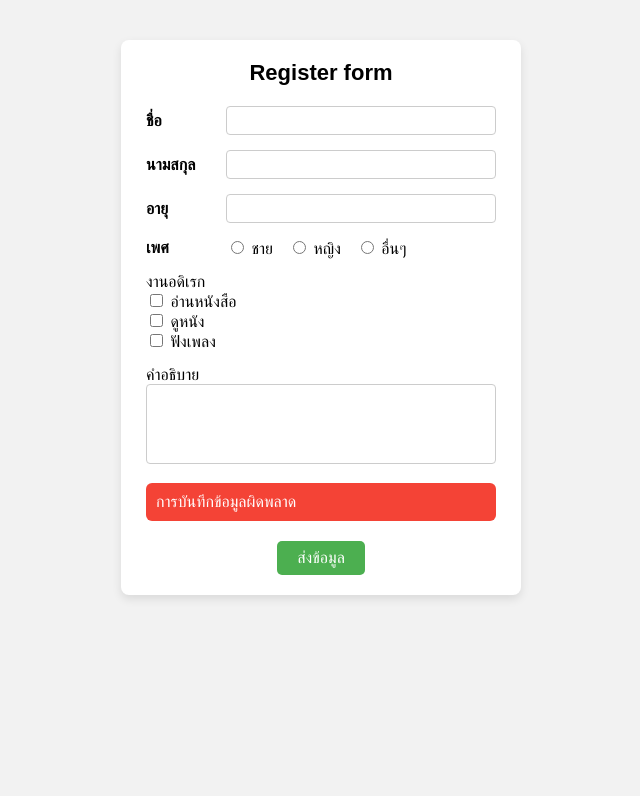
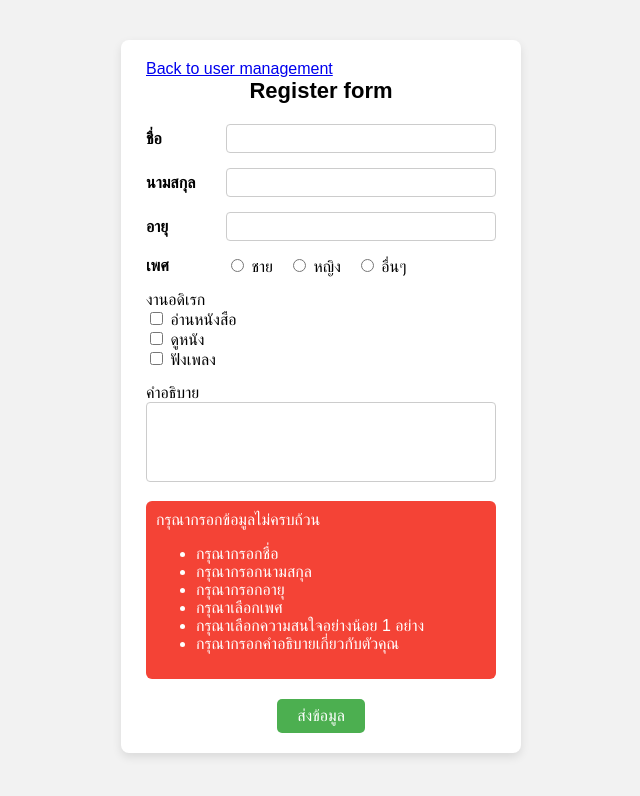
Before and after one commit to prapavarin-v/241-821-2568, a plain HTML site: page Frontend/index.html in a window 1280 px wide. Both pictures are taken after a click on the button "ส่งข้อมูล". Shown: the whole page, without its empty margins (319-959 px from the left). Drawn offline with nearby package versions, Linux system fonts and the light colour scheme.

Commit message:
update new

```diff
--- a/Frontend/index.html
+++ b/Frontend/index.html
@@ -10,6 +10,7 @@
 </head>
 <body>
     <div class="container">
+        <a href="user.html">Back to user management</a>
         <div class="header">
             Register form
         </div>
--- a/Frontend/index.js
+++ b/Frontend/index.js
@@ -1,10 +1,35 @@
 //function submitData() {
+//add new
+//userdata checked ว่ามีค่ามั้ย!
+const validateData = (userData) =>{
+    let errors = [];//ตัวแปรรับค่า arr
+    if (!userData.firstname) { //firstnameต้องตรงกับค่าที่รับมา!!
+        errors.push('กรุณากรอกชื่อ');
+    }
+    if (!userData.lastname) {
+        errors.push('กรุณากรอกนามสกุล');
+    }
+    if (!userData.age) {
+        errors.push('กรุณากรอกอายุ');
+    }
+    if (!userData.gender) {
+        errors.push('กรุณาเลือกเพศ');
+    }
+    if (!userData.interests) {
+        errors.push('กรุณาเลือกความสนใจอย่างน้อย 1 อย่าง');
+    }
+    if (!userData.description) {
+        errors.push('กรุณากรอกคำอธิบายเกี่ยวกับตัวคุณ');
+    }
+    return errors;
+}
+
 const submitData = async() => {
-    let firstNameDOM = document.querySelector('input[name=firstname]');
+    let firstNameDOM = document.querySelector('input[name=firstname]');//ตรงกันกับข้างบน
     let lastNameDOM = document.querySelector('input[name=lastname]');
     let ageDOM = document.querySelector('input[name=age]');
-    let genderDOM = document.querySelector('input[name=gender]:checked');
-    let interestDOMs = document.querySelectorAll('input[name=interests]:checked');
+    let genderDOM = document.querySelector('input[name=gender]:checked') || {};
+    let interestDOMs = document.querySelectorAll('input[name=interests]:checked')|| {};
     let descriptionDOM = document.querySelector('textarea[name=description]');
 
     let massageDOM = document.getElementById('message')
@@ -18,25 +43,50 @@
     }
 
     let userData = {
-            firstName: firstNameDOM.value,
-            lastName: lastNameDOM.value,
+            firstname: firstNameDOM.value,//ตรงกันกับข้างบน
+            lastname: lastNameDOM.value,
             age: ageDOM.value,
             gender: genderDOM.value,
             description: descriptionDOM.value,
             interests: interest
         }
 
+        //add
+         const errors = validateData(userData);
+         //ถ้ามี error จะโยนลงไปที่ catch ทันที
+           if (errors.length > 0) {
+              throw {
+                  message: 'กรุณากรอกข้อมูลไม่ครบถ้วน',
+                  errors: errors
+              }
+          }
+
         const response = await axios.post('http://localhost:8000/users', userData)
         console.log('response', response.data);
         massageDOM.innerText = 'บันทึกข้อมูลสำเร็จ'
         massageDOM.className = 'message success'
     } catch (error){
+        console.log('error message', error.message);
+        console.log('error', error.errors);
         if (error.response){
-            console.log('Error response:', error.response.data.massage);
+            console.log('Error response:', error.response);
+            error.massage = error.response.data.massage;
+            error.errors = error.response.data.errors;
         }
-        massageDOM.innerText = 'การบันทึกข้อมูลผิดพลาด'
+
+
+        //add
+        let htmlData = '<div>'
+        htmlData += `<div>${error.message}</div>`
+        htmlData += '<ul>'
+        for (let i = 0; i < error.errors.length; i++) {
+            htmlData += `<li>${error.errors[i]}</li>`
+        }
+        htmlData += '</ul>'
+        htmlData += '</div>'
+        massageDOM.innerHTML = htmlData
         massageDOM.className = 'message danger'
     }
 
-    console.log('submitData', userData);
+
 }
```
Also changed, not shown: Backend/index.js (+36 -3 lines), Frontend/user.html (added, +15 -0 lines), Frontend/user.js (added, +38 -0 lines).
